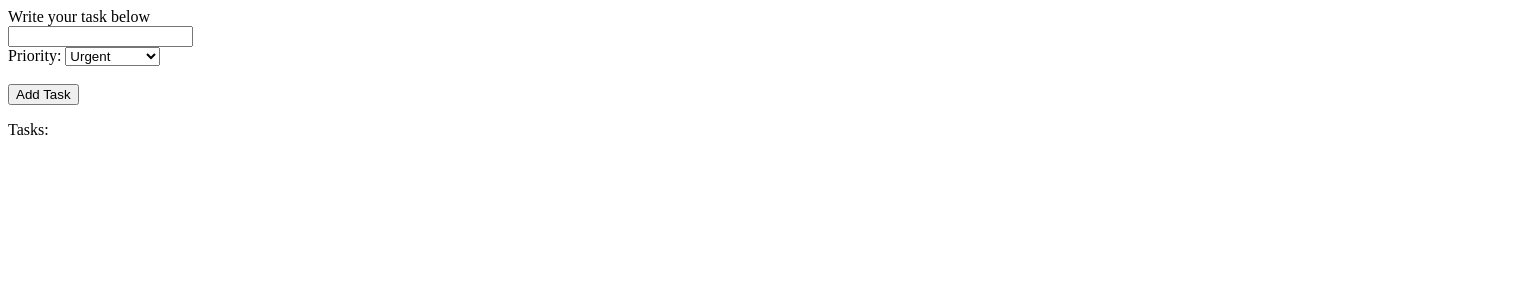
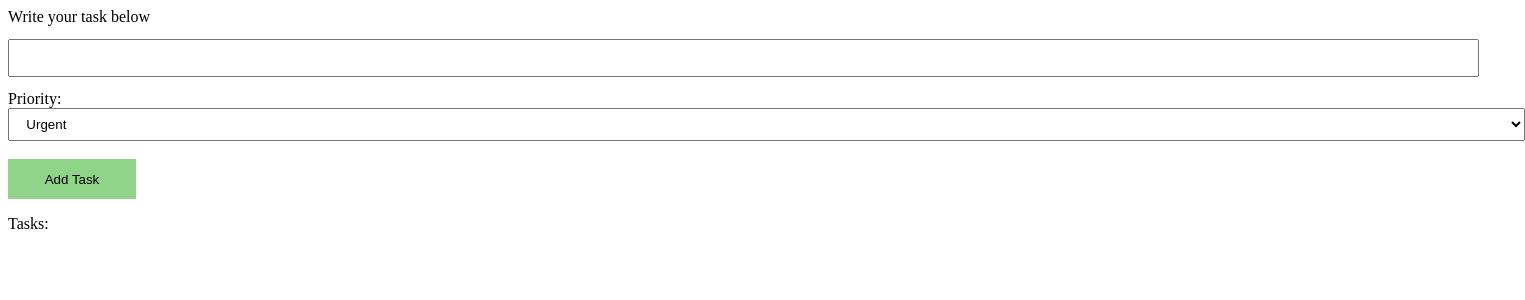
Before and after one commit to Lgab1219/NevaProjectManagement, a React (Vite) app: page / in a window 1280 px wide. Shown: the top 300 px of the page, 1525 px wide, since content can reach past the window. Built offline with nearby package versions, Linux system fonts and the light colour scheme.

Commit message:
added styling to Form and Task components

```diff
--- a/src/App.css
+++ b/src/App.css
@@ -9,6 +9,38 @@
 .task.remove {
     animation: taskRemoved 1s forwards;
     pointer-events: none;
+}
+
+.project {
+    width: 15vw;
+    border: 1px solid black;
+    padding: 50px 100px 50px 50px;
+    margin: 1em;
+    animation: taskAdded 1s forwards;
+}
+
+#btn-container {
+    display: flex;
+    justify-content: center;
+    padding: 1em 0;
+}
+
+#project-container {
+    display: flex;
+    justify-content: space-around;
+}
+
+#task-input {
+    width: 115%;
+    height: 1.5em;
+    padding: 0.5em;
+    margin: 1em 0;
+}
+
+#priority {
+    width: 120%;
+    height: 2.5em;
+    padding: 0 1em;
 }
 
 @keyframes taskRemoved {
@@ -34,7 +66,7 @@
     }
 }
 
-.complete-btn {
+.complete-btn, .add-btn {
     background-color: rgb(143, 212, 136);
     border: none;
     width: 10vw;
@@ -42,7 +74,17 @@
     transition: background-color 0.3s ease, color 0.3s ease;
 }
 
-.complete-btn:hover {
+.complete-btn:hover, .add-btn:hover, .add-project-btn:hover {
     background-color: rgb(52, 128, 44);
     color: white;
 }
+
+.add-project-btn {
+    border: none;
+    width: 3em;
+    height: 3em;
+    border-radius: 30px;
+    background-color: rgb(143, 212, 136);
+    font-size: 1em;
+    transition: background-color 0.3s ease, color 0.3s ease;
+}
--- a/src/Form.jsx
+++ b/src/Form.jsx
@@ -19,7 +19,7 @@ function Form({ addTask, setTaskInput, taskInput  }) {
             <option value="required">Required</option>
             <option value="unimportant">Unimportant</option>
           </select><br /><br />
-          <button type="submit" className='add-button'>Add Task</button>
+          <button type="submit" className='add-btn'>Add Task</button>
         </form>
       </div>
     </>
```
